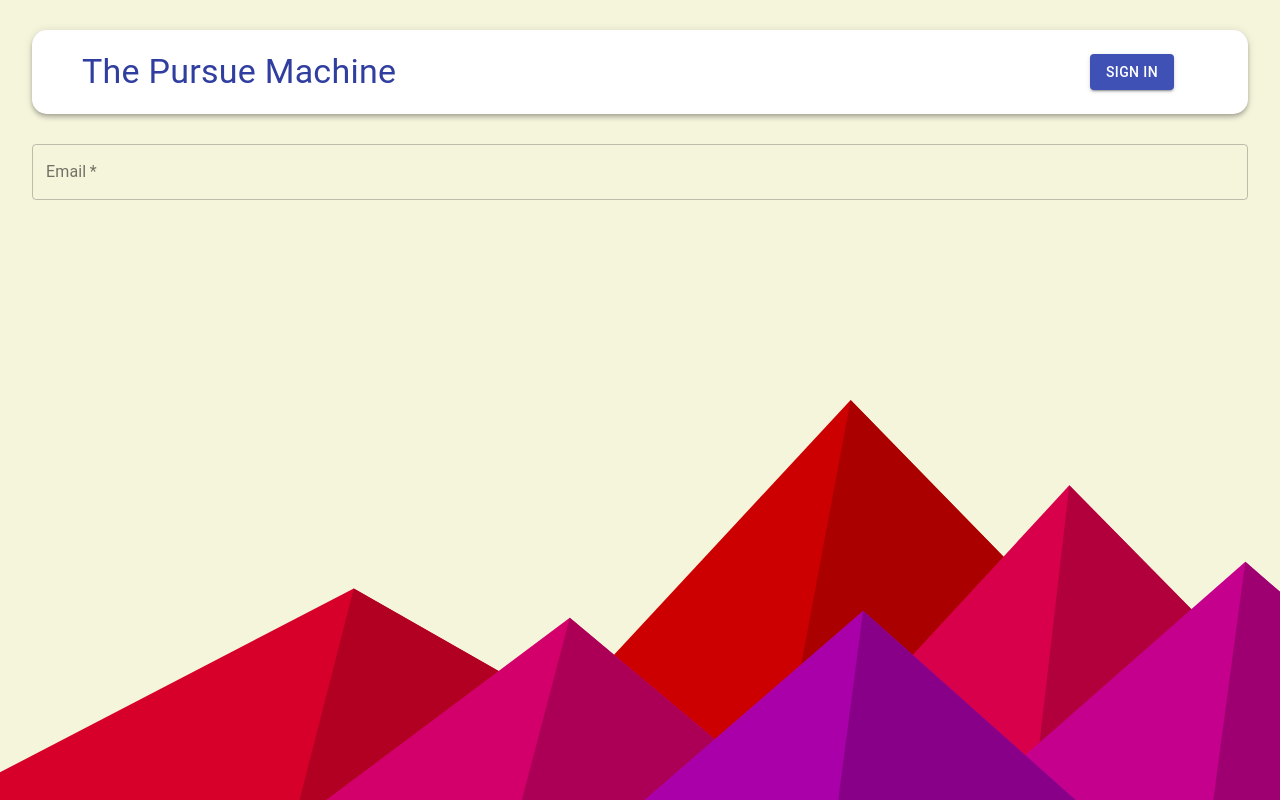
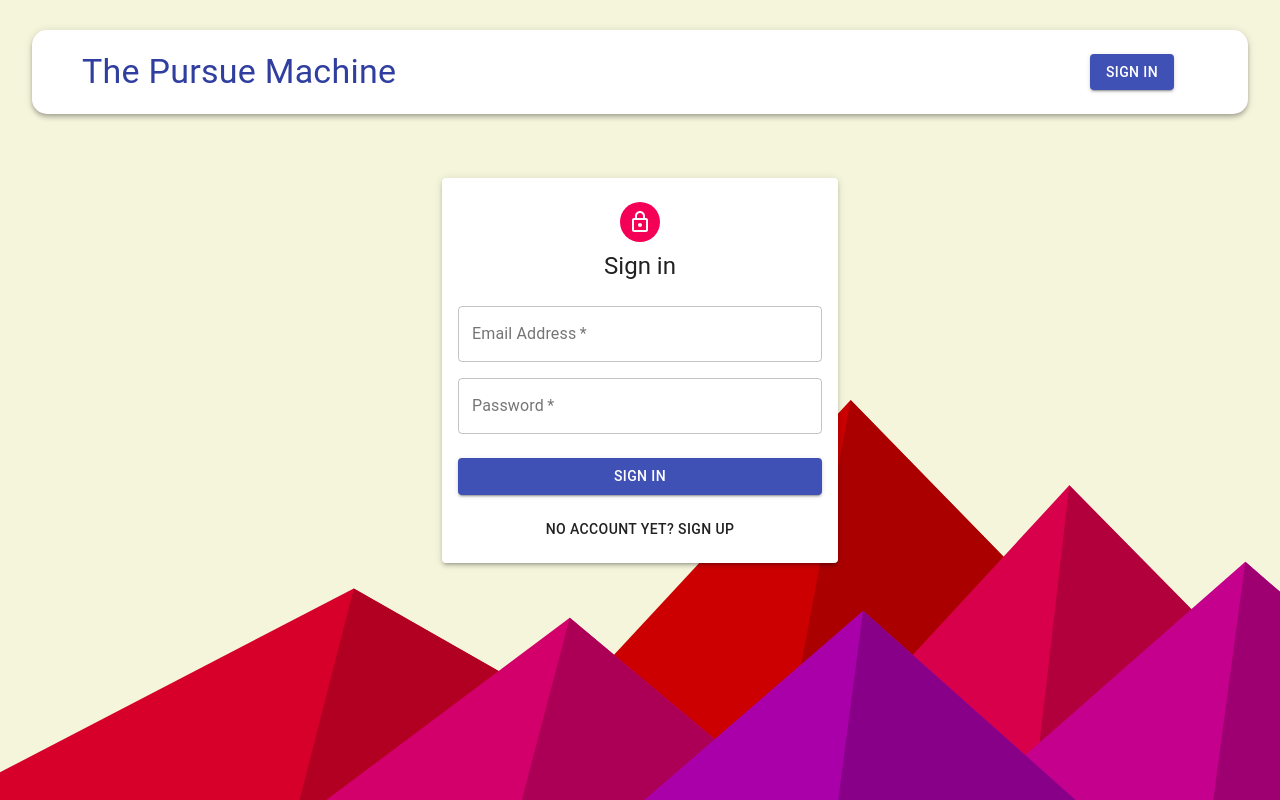
Before and after one commit to Abdify/pursue, a React (Create React App) app: page /auth in a window 1280 px wide. Built offline with nearby package versions, Linux system fonts and the light colour scheme.

Commit message:
sign up, sign in form created

```diff
--- a/src/components/Auth/Auth.js
+++ b/src/components/Auth/Auth.js
@@ -1,15 +1,89 @@
-import React from 'react';
+import { Avatar, Button, Container, Grid, Paper, Typography } from '@material-ui/core';
+import { LockOutlined } from '@material-ui/icons';
+import React, { useState } from 'react';
 import Input from './Input';
+import useStyle from './styles';
 
 const Auth = () => {
 
+    const classes = useStyle();
+    const [isSignup, setIsSignup] = useState(false);
+    const [showPassword, setShowPassword] = useState(false);
+
     const handleChange = () => {}
-    const handleShowPassword = () => {}
+    const handleShowPassword = () => setShowPassword(!showPassword);
+    const switchMode = () => setIsSignup(!isSignup);
+    const handleSubmit = () => {}
+    return (
+        <Container component="main" maxWidth="xs">
+            <Paper className={classes.paper} elevation={3}>
+                <Avatar className={classes.avatar}>
+                    <LockOutlined />
+                </Avatar>
+                <Typography component="h1" variant="h5">
+                    {isSignup ? "Sign up" : "Sign in"}
+                </Typography>
+                <form className={classes.form} onSubmit={handleSubmit}>
+                    <Grid container spacing={2}>
+                        {isSignup && (
+                            <>
+                                <Input
+                                    name="firstName"
+                                    label="First Name"
+                                    handleChange={handleChange}
+                                    autoFocus
+                                    half
+                                />
+                                <Input
+                                    name="lastName"
+                                    label="Last Name"
+                                    handleChange={handleChange}
+                                    half
+                                />
+                            </>
+                        )}
+                        <Input
+                            name="email"
+                            label="Email Address"
+                            handleChange={handleChange}
+                            type="email"
+                        />
+                        <Input
+                            name="password"
+                            label="Password"
+                            handleChange={handleChange}
+                            type={showPassword ? "text" : "password"}
+                            handleShowPassword={handleShowPassword}
+                        />
+                        {isSignup && (
+                            <Input
+                                name="confirmPassword"
+                                label="Confirm Password"
+                                handleChange={handleChange}
+                                type="password"
+                            />
+                        )}
+                    </Grid>
+                    <Button
+                        type="submit"
+                        fullWidth
+                        variant="contained"
+                        color="primary"
+                        className={classes.submit}
+                    >
+                        {isSignup ? "Sign Up" : "Sign In"}
+                    </Button>
 
-    return (
-        <div>
-            <Input name="email" type="email" label="Email" handleChange={handleChange} handleShowPassword={handleShowPassword} />
-        </div>
+                    <Grid container justify="center">
+                        <Grid item>
+                            <Button onClick={switchMode}>
+                                {isSignup ? "Already have an account? Sign in" : "No account yet? Sign up"}
+                            </Button>
+                        </Grid>
+                    </Grid>
+                </form>
+            </Paper>
+        </Container>
     );
 };
 
--- a/src/components/Auth/styles.js
+++ b/src/components/Auth/styles.js
@@ -0,0 +1,27 @@
+import { makeStyles } from "@material-ui/core/styles";
+
+export default makeStyles((theme) => ({
+    paper: {
+        marginTop: theme.spacing(8),
+        display: "flex",
+        flexDirection: "column",
+        alignItems: "center",
+        padding: theme.spacing(2),
+    },
+    root: {
+        "& .MuiTextField-root": {
+            margin: theme.spacing(1),
+        },
+    },
+    avatar: {
+        margin: theme.spacing(1),
+        backgroundColor: theme.palette.secondary.main,
+    },
+    form: {
+        width: "100%", // Fix IE 11 issue.
+        marginTop: theme.spacing(3),
+    },
+    submit: {
+        margin: theme.spacing(3, 0, 2),
+    },
+}));
```
